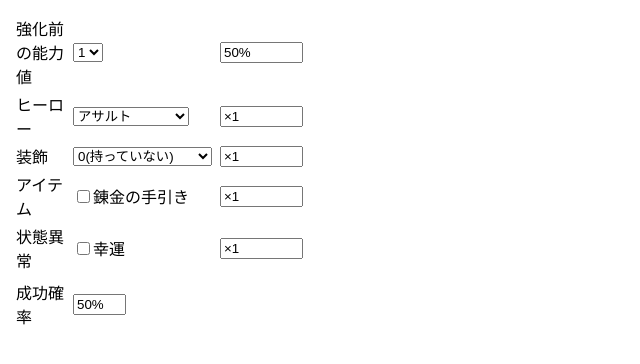
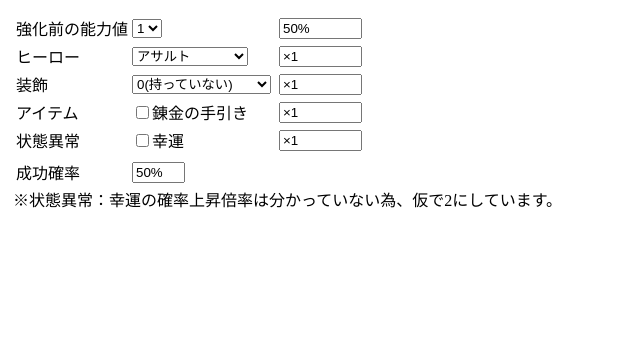
Before and after one commit to IRespectAkari/actionsTest, a browser extension: page index.html in a window 1280 px wide. Shown: the whole page, without its empty margins (0-640 px from the left). Drawn offline with Linux system fonts and the light colour scheme.

Commit message:
Add files via upload

```diff
--- a/calcStyle.css
+++ b/calcStyle.css
@@ -6,10 +6,6 @@
  */
 html {
   margin: 5px;
-}
-
-body {
-  width: 293px;
 }
 
 /* td#hr {
--- a/index.html
+++ b/index.html
@@ -1,10 +1,9 @@
 <!DOCTYPE html>
 <html>
   <head>
-    <meta charset="UTF-8">
-    <title>alchemist calculator</title>
     <link rel="stylesheet" href="calcStyle.css">
     <script src="calc.js" defer></script>
+<!-- あいうえお -->
   </head>
   <body>
     <div id="calc">
@@ -118,5 +117,6 @@
         </tr>
       </table>
     </div>
+    <div>※状態異常：幸運の確率上昇倍率は分かっていない為、仮で2にしています。</div>
   </body>
 </html>
```
